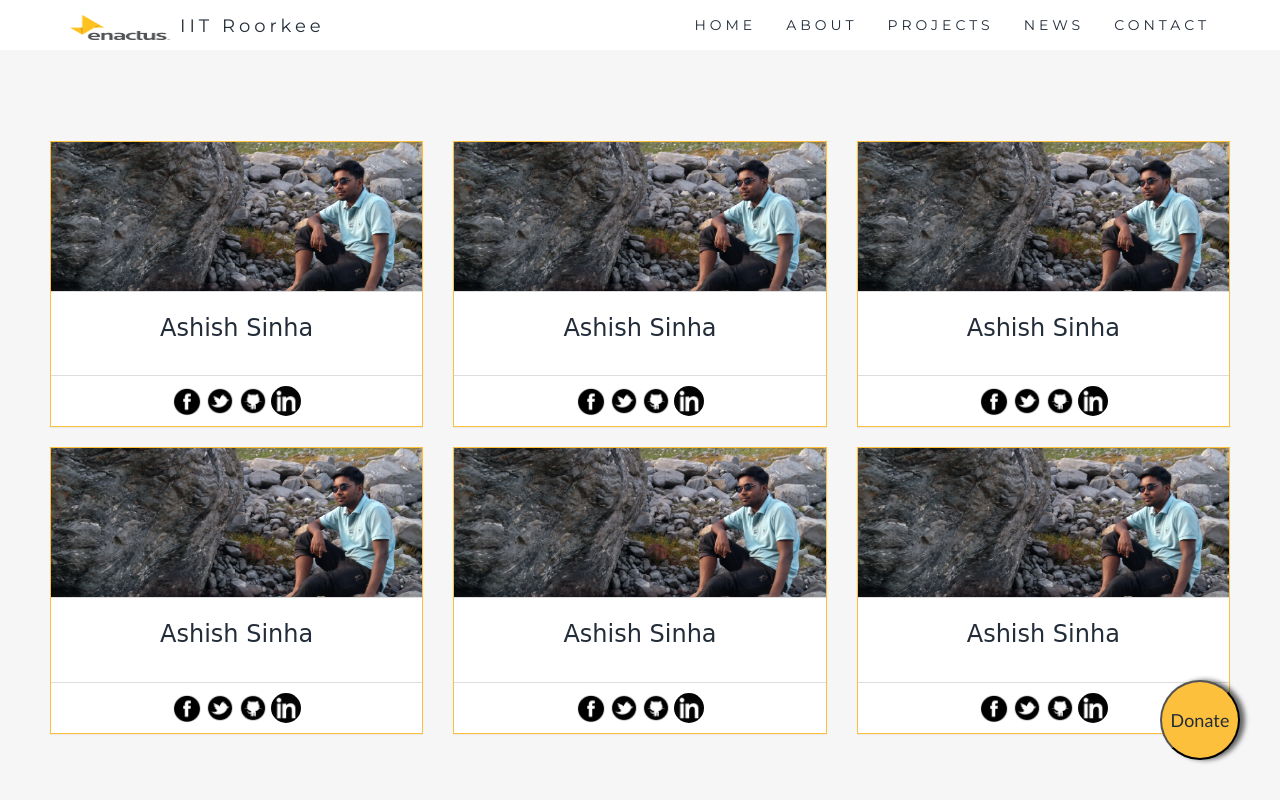
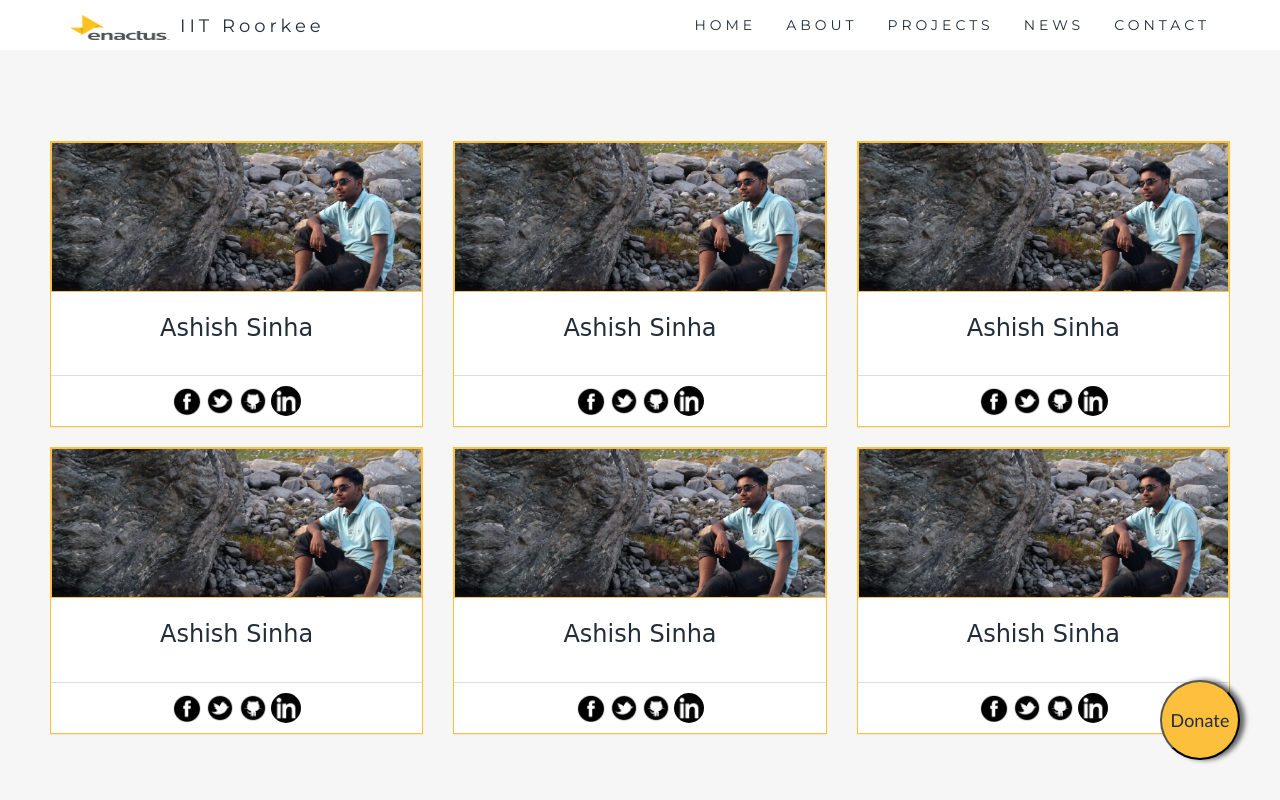
Before and after one commit to enactus-iitr/enactus-iitr.github.io, a plain HTML site: page app/pages/team.html in a window 1280 px wide. Shown: the top 800 px of the page. Drawn offline with nearby package versions, Linux system fonts and the light colour scheme; a script that the page names is missing.

```diff
--- a/app/css/custom.css
+++ b/app/css/custom.css
@@ -43,6 +43,7 @@
 .team-member{
 width:360;
 height:150px;
+border: 1px solid #fdc03c;
 transition: box-shadow 0.5s;
 background-size: cover;
 }
--- a/app/pages/team.html
+++ b/app/pages/team.html
@@ -90,7 +90,7 @@
     <div class="row slideanim">
       <div class="col-sm-4 col-xs-12">
         <div class="panel panel-default text-center">
-          <div class="panel-heading team-member" style="background-image:url('../gallery/1.jpg');bacl">
+          <div class="team-member" style="background-image:url('../gallery/1.jpg');bacl">
           </div>
           <div class="panel-body">
             <p class="member-name">Ashish Sinha</p>
@@ -106,7 +106,7 @@
 
       <div class="col-sm-4 col-xs-12">
         <div class="panel panel-default text-center">
-          <div class="panel-heading team-member" style="background-image:url('../gallery/1.jpg');bacl">
+          <div class="team-member" style="background-image:url('../gallery/1.jpg');bacl">
           </div>
           <div class="panel-body">
             <p class="member-name">Ashish Sinha</p>
@@ -122,7 +122,7 @@
 
       <div class="col-sm-4 col-xs-12">
         <div class="panel panel-default text-center">
-          <div class="panel-heading team-member" style="background-image:url('../gallery/1.jpg');bacl">
+          <div class="team-member" style="background-image:url('../gallery/1.jpg');bacl">
           </div>
           <div class="panel-body">
             <p class="member-name">Ashish Sinha</p>
@@ -140,7 +140,7 @@
     <div class="row slideanim">
       <div class="col-sm-4 col-xs-12">
         <div class="panel panel-default text-center">
-          <div class="panel-heading team-member" style="background-image:url('../gallery/1.jpg');bacl">
+          <div class="team-member" style="background-image:url('../gallery/1.jpg');bacl">
           </div>
           <div class="panel-body">
             <p class="member-name">Ashish Sinha</p>
@@ -156,7 +156,7 @@
 
       <div class="col-sm-4 col-xs-12">
         <div class="panel panel-default text-center">
-          <div class="panel-heading team-member" style="background-image:url('../gallery/1.jpg');bacl">
+          <div class="team-member" style="background-image:url('../gallery/1.jpg');bacl">
           </div>
           <div class="panel-body">
             <p class="member-name">Ashish Sinha</p>
@@ -172,7 +172,7 @@
 
       <div class="col-sm-4 col-xs-12">
         <div class="panel panel-default text-center">
-          <div class="panel-heading team-member" style="background-image:url('../gallery/1.jpg');bacl">
+          <div class="team-member" style="background-image:url('../gallery/1.jpg');bacl">
           </div>
           <div class="panel-body">
             <p class="member-name">Ashish Sinha</p>
```
